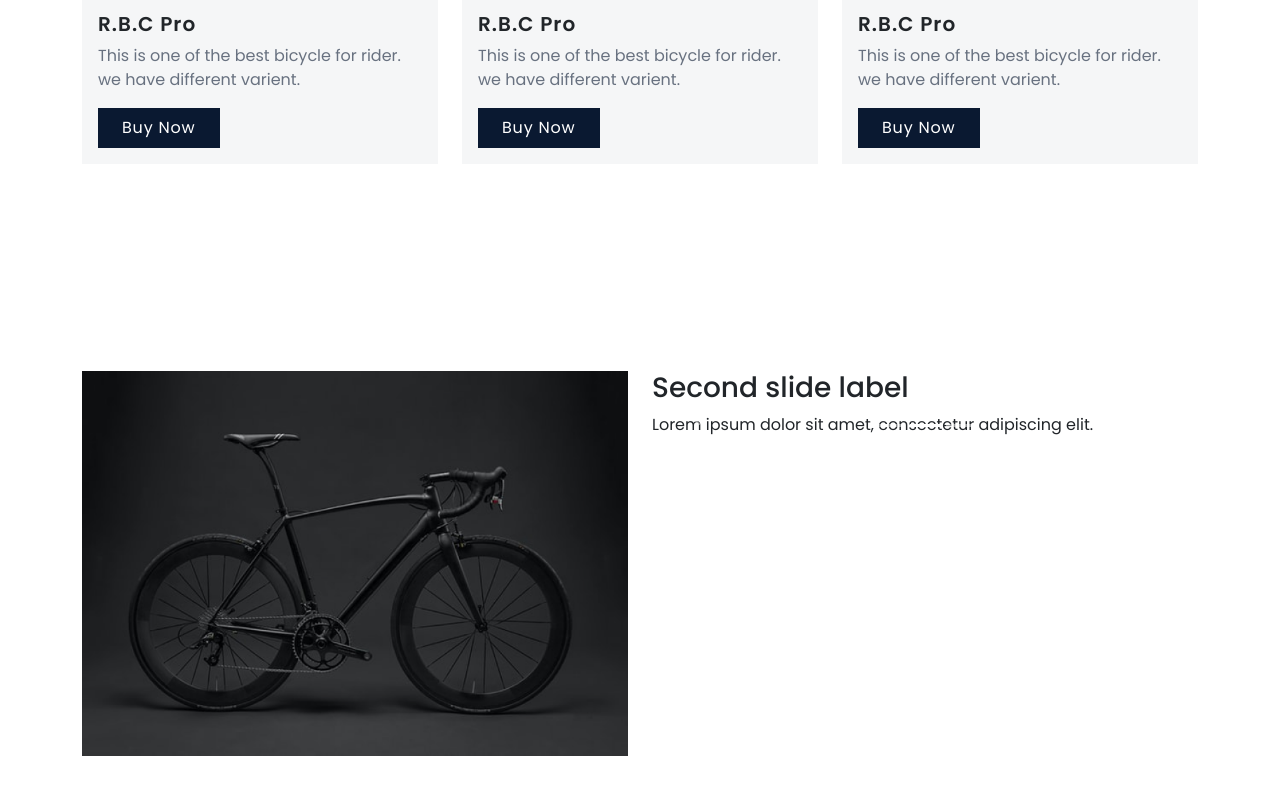
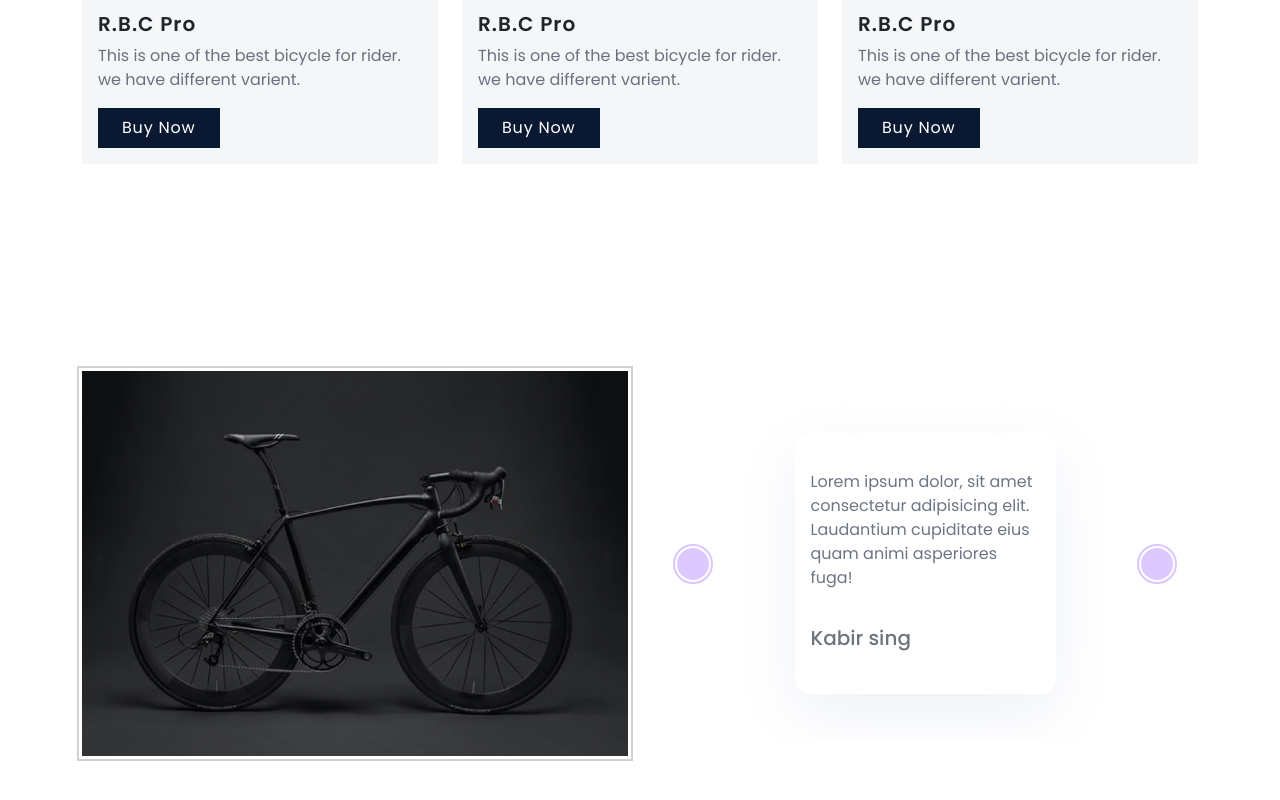
Before and after one commit to sakib-siddiqi/MERN-BB-Bicycle-buy, a React (Create React App) app: page / in a window 1280 px wide. Shown: the part 2361-3161 px from the top of the page. Built offline with nearby package versions, Linux system fonts and the light colour scheme.

Commit message:
review(done)

```diff
--- a/src/Pages/Home/Components/HomeReview.jsx
+++ b/src/Pages/Home/Components/HomeReview.jsx
@@ -1,30 +1,49 @@
 import React from "react";
-import { Col, Row, Carousel } from "react-bootstrap";
+import { Col, Row, Carousel, Card } from "react-bootstrap";
 import Section from "../../../Shared/Components/Section/Section";
 import image from "../../../images/review.png";
-
+import Text from "../../../Shared/Components/Text/Text";
 const HomeReview = () => {
   return (
     <Section id="home-overview" className="vh-100 center">
-      <Row xs={1} md={2} className="g-4">
+      <Row xs={1} md={2} className="g-4 center">
         <Col>
-          <img src={image} alt="review" className="img-fluid" />
+          <img src={image} alt="review" className="img-fluid outlineed-img" />
         </Col>
         <Col>
-          <Carousel fade>
-            <Carousel.Item>
-              <h3>First slide label</h3>
-              <p>Nulla vitae elit libero, a pharetra augue mollis interdum.</p>
+          <Carousel fade indicators={false}>
+            <Carousel.Item className="py-5">
+              <Row>
+                <Col xs={8} md={8} lg={6} className="mx-auto">
+                  <Card className="border-0 carousel-card">
+                    <Card.Body className="as-1 v-center  justify-content-evenly align-items-start">
+                      <Text>
+                        Lorem ipsum dolor, sit amet consectetur adipisicing
+                        elit. Impedit mollitia soluta voluptas sunt, sapiente
+                        modi beatae dignissimos, obcaecati dolore dolores quas
+                        asperiores aperiam itaque deserunt?{" "}
+                      </Text>
+                      <Card.Title className="text-muted">Kabir sing</Card.Title>
+                    </Card.Body>
+                  </Card>
+                </Col>
+              </Row>
             </Carousel.Item>
-            <Carousel.Item>
-              <h3>Second slide label</h3>
-              <p>Lorem ipsum dolor sit amet, consectetur adipiscing elit.</p>
-            </Carousel.Item>
-            <Carousel.Item>
-              <h3>Third slide label</h3>
-              <p>
-                Praesent commodo cursus magna, vel scelerisque nisl consectetur.
-              </p>
+            <Carousel.Item className="py-5">
+              <Row>
+                <Col xs={8} md={8} lg={6} className="mx-auto">
+                  <Card className="border-0 carousel-card">
+                    <Card.Body className="as-1 v-center justify-content-evenly align-items-start">
+                      <Text>
+                        Lorem ipsum dolor, sit amet consectetur adipisicing
+                        elit. Laudantium cupiditate eius quam animi asperiores
+                        fuga!
+                      </Text>
+                      <Card.Title className="text-muted">Kabir sing</Card.Title>
+                    </Card.Body>
+                  </Card>
+                </Col>
+              </Row>
             </Carousel.Item>
           </Carousel>
         </Col>
--- a/src/Styles/BSOberlap.css
+++ b/src/Styles/BSOberlap.css
@@ -14,3 +14,22 @@
   background: rgba(var(--dark), 0.04);
   border-radius: 0px !important;
 }
+/* carousel-card */
+.carousel-card {
+  border-radius: 15px;
+  box-shadow: 0px 20px 60px rgba(172, 185, 210, 0.2);
+}
+.carousel-control-prev-icon,
+.carousel-control-next-icon {
+  background: #bc93ff;
+  padding: 0.5rem;
+  border-radius: 1000px;
+  outline: 2px solid #6200ff73;
+  outline-offset: 2px;
+  transition: all 0.3s;
+}
+.carousel-control-prev-icon:hover,
+.carousel-control-next-icon:hover {
+  outline: 4px solid #bc93ff73;
+  outline-offset: 6px;
+}
--- a/src/Styles/common.css
+++ b/src/Styles/common.css
@@ -46,3 +46,15 @@
 .vh-min-100 {
   min-height: 100vh;
 }
+/* aspect ration */
+.as-1 {
+  aspect-ratio: 1;
+}
+.as-16 {
+  aspect-ratio: 16/9;
+}
+/* outlined img */
+.outlineed-img {
+  outline: 2px solid rgba(var(--dark), 0.2);
+  outline-offset: 3px;
+}
```
Also changed, not shown: src/Pages/Home/Components/styles.css (deleted, +0 -31 lines).
